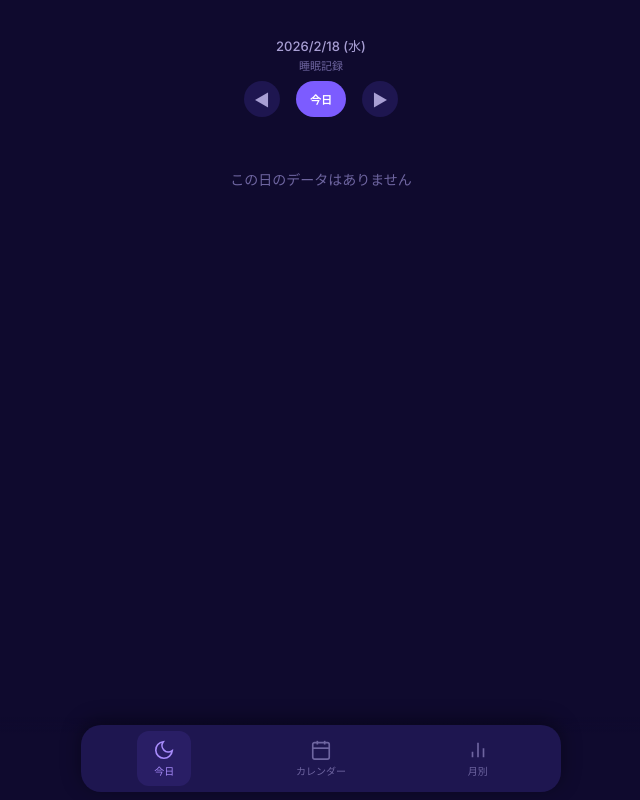
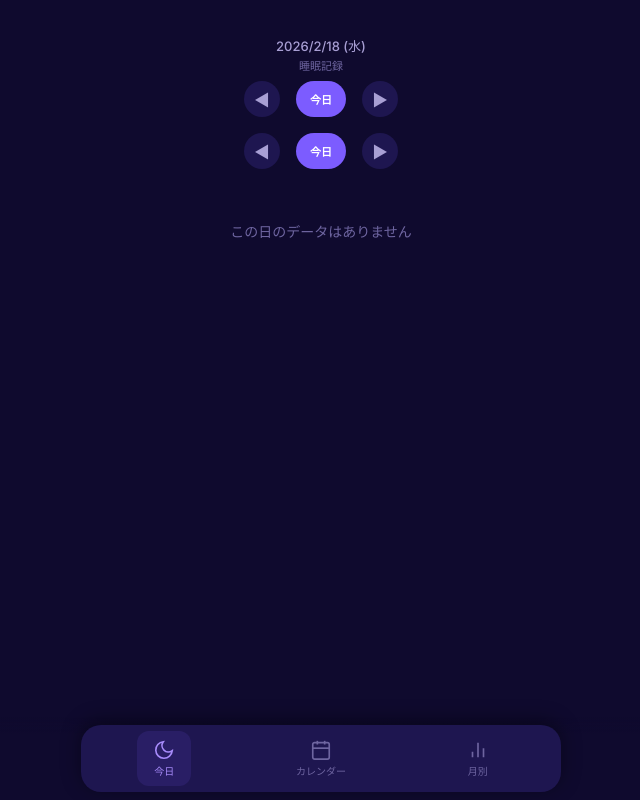
Before and after one commit to gabindaro/life-dashboard, a plain HTML site: page docs/sleep.html in a window 1280 px wide. Shown: the whole page, without its empty margins (319-959 px from the left). Drawn offline with Linux system fonts and the light colour scheme.

Commit message:
add bottom day-nav

```diff
--- a/docs/sleep.html
+++ b/docs/sleep.html
@@ -690,6 +690,11 @@
             <div class="title">💭 気分メモ</div>
             <div class="body" id="moodBody"></div>
         </div>
+        <div class="day-nav" style="margin-top:16px">
+            <button onclick="navDay(-1)">◀</button>
+            <button class="today-btn" onclick="navToday()">今日</button>
+            <button onclick="navDay(1)">▶</button>
+        </div>
         <div class="no-data" id="noData" style="display:none">この日のデータはありません</div>
     </div>
 
```
